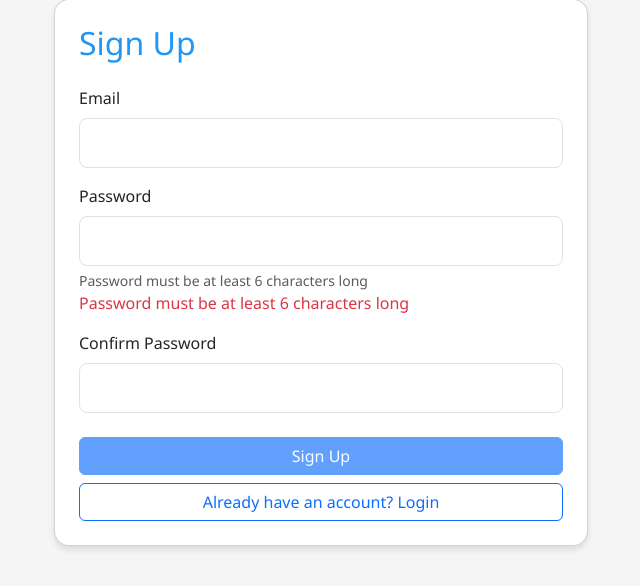
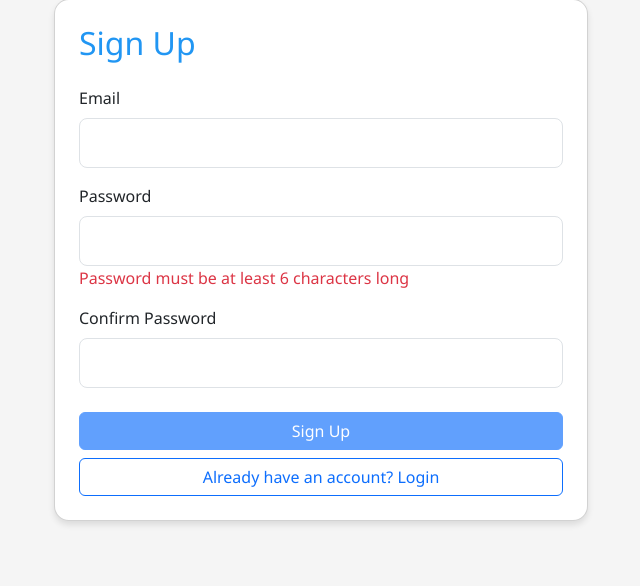
Before and after one commit to alexia26ata/RSA455Project, a Flask app: page /signup in a window 1280 px wide. Shown: the part 81-667 px from the top of the page, without its empty margins (319-959 px from the left). Run offline with Flask 3, Linux system fonts and the light colour scheme.

Commit message:
fixed characters

```diff
--- a/templates/signup.html
+++ b/templates/signup.html
@@ -27,7 +27,7 @@
                         <label for="password" class="form-label">Password</label>
                         <input type="password" class="form-control" id="password" name="password"
                                required minlength="6" onkeyup="checkPasswords()">
-                        <div class="form-text text-muted">Password must be at least 6 characters long</div>
+
                         <div id="password-error" class="text-danger" style="display: none;">
                             Password must be at least 6 characters long
                         </div>
```
